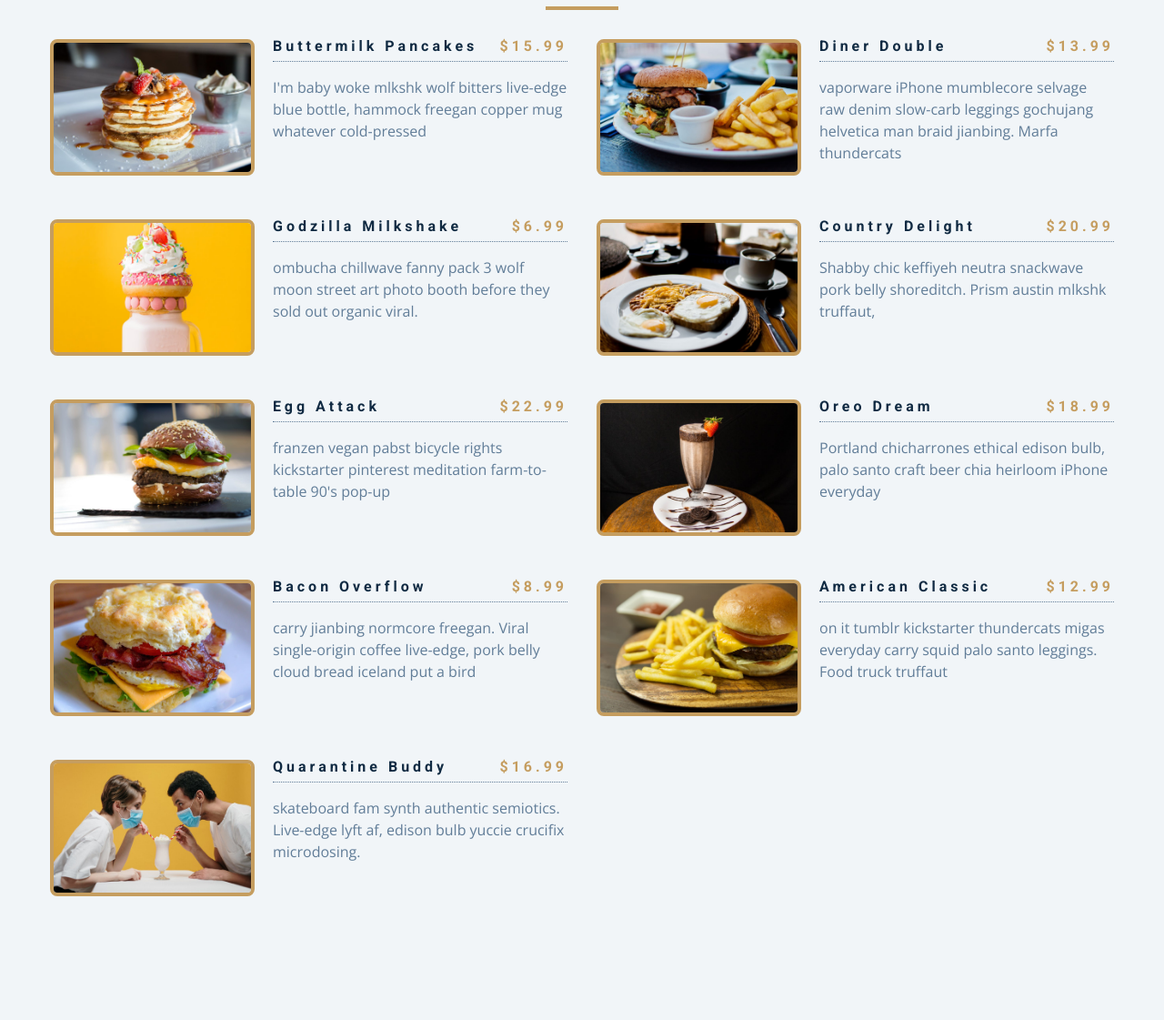
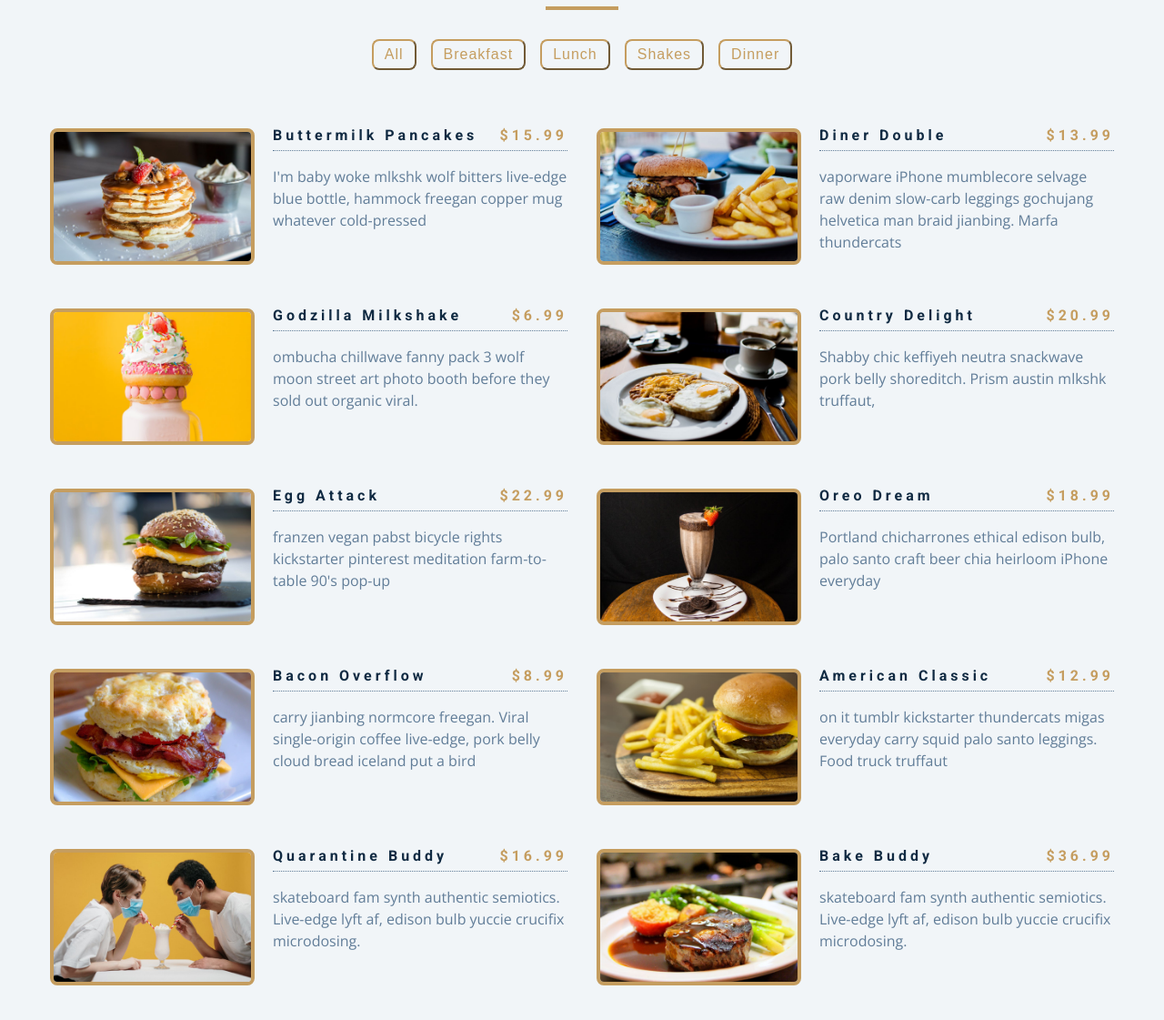
Before and after one commit to SatyaVarun29/Javascript-Projects, a plain HTML site: page Menu App/index.html in a window 1280 px wide. Shown: the part 125-1246 px from the top of the page at 91% size. Before the commit the page ends 1190 px from the top, so only its background shows below. Drawn offline with nearby package versions, Linux system fonts and the light colour scheme.

Commit message:
add changes

```diff
--- a/Menu App/app.js
+++ b/Menu App/app.js
@@ -71,45 +71,23 @@ const menu = [
     img: "./images/item-9.jpeg",
     desc: `skateboard fam synth authentic semiotics. Live-edge lyft af, edison bulb yuccie crucifix microdosing.`,
   },
+  {
+    id: 10,
+    title: "Bake buddy",
+    category: "dinner",
+    price: 36.99,
+    img: "./images/item-10.jpeg",
+    desc: `skateboard fam synth authentic semiotics. Live-edge lyft af, edison bulb yuccie crucifix microdosing.`,
+  },
 ];
 
 const sectionMenu = document.querySelector(".section-center");
-const filterbtn = document.querySelectorAll(".filter-btn");
+const btncontainer = document.querySelector(".btn-container");
 
 window.addEventListener("DOMContentLoaded", function () {
 
-const categories=menu.reduce(function(value,item){
-   if(!value.includes(item.category)){
-    value.push(item.category)
-   }
-   return value
-
-
-
-},['all'])
-console.log(categories);
-
-
-
-
-  // filterbtn.forEach((btn) => {
-  //   btn.addEventListener("click", function (e) {
-  //     const menuCategory = e.currentTarget.dataset.id;
-
-  //     let menufilter = menu.filter(function (item) {
-  //       if (item.category === menuCategory) {
-  //         return item;
-  //       }
-  //     });
-  //     if (menuCategory == "all") {
-  //       displaymenuItems(menu);
-  //     } else {
-  //       displaymenuItems(menufilter);
-  //     }
-  //   });
-  // });
-
   displaymenuItems(menu);
+  displayfilterbtn()
 });
 
 function displaymenuItems(menuItem) {
@@ -132,3 +110,40 @@ function displaymenuItems(menuItem) {
 
   sectionMenu.innerHTML = displaymenu;
 }
+
+function displayfilterbtn(){
+  const categories = menu.reduce(
+    function (value, item) {
+      if (!value.includes(item.category)) {
+        value.push(item.category);
+      }
+      return value;
+    },
+    ["all"]
+  );
+  const uniquebtns = categories
+  .map((menubtns) => {
+    return ` <button class="filter-btn" type="button" data-id=${menubtns}>${menubtns}</button>`;
+    })
+    .join("");
+
+  btncontainer.innerHTML = uniquebtns;
+
+    const filterbtn = document.querySelectorAll(".filter-btn");
+  filterbtn.forEach((btn) => {
+    btn.addEventListener("click", function (e) {
+      const menuCategory = e.currentTarget.dataset.id;
+
+      let menufilter = menu.filter(function (item) {
+        if (item.category === menuCategory) {
+          return item;
+        }
+      });
+      if (menuCategory == "all") {
+        displaymenuItems(menu);
+      } else {
+        displaymenuItems(menufilter);
+      }
+    });
+  });
+}
--- a/Menu App/index.html
+++ b/Menu App/index.html
@@ -19,12 +19,12 @@
         <h2>Our menu</h2>
         <div class="underline"></div>
       </div>
-      <!-- <div class="btn-container">
-        <button class="filter-btn" type="button" data-id="all">all</button>
+      <div class="btn-container">
+        <!-- <button class="filter-btn" type="button" data-id="all">all</button>
         <button class="filter-btn" type="button" data-id="breakfast">Break fast</button>
         <button class="filter-btn" type="button" data-id="lunch">lunch</button>
-        <button class="filter-btn" type="button" data-id="shakes">shakes</button>
-      </div> -->
+        <button class="filter-btn" type="button" data-id="shakes">shakes</button> -->
+      </div>
       <!-- menu items -->
      <div class="section-center">
       <!-- single item -->
```
